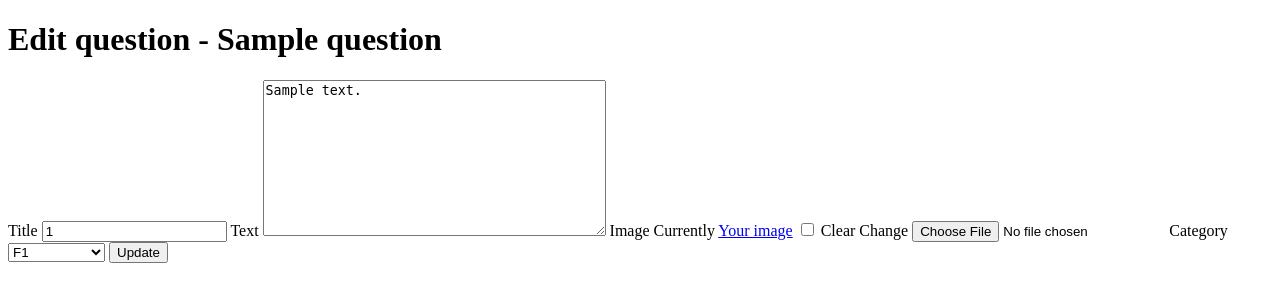
After one commit to wiktorpiela/carsforum, a Django app: page /show-my-questions/1/edit-question/ in a window 1280 px wide. The commit adds this page. Shown: the top 302 px of the page. Run offline with Django 4.2, Linux system fonts and the light colour scheme; a user stored in the database is signed in; tables that the repository leaves empty hold one stand-in row (values such as "Sample post").

Commit message:
show user questions and possibility to edit

```diff
--- /dev/null
+++ b/forumapp/templates/edit_question.html
@@ -0,0 +1,49 @@
+{% extends 'base.html' %}
+
+{% block title %}
+    Editing question - {{my_question.title}}
+{% endblock title %}
+
+{% block content %}
+    <h1>Edit question - {{my_question.title}}</h1>
+    <form action="{% url 'forumapp:edit_question' my_question.id %}" method="post" enctype="multipart/form-data">
+        {% csrf_token %}
+
+        <label for="id_title">Title</label>
+        <input type="text" name="title" value="{{my_question.id}}" maxlength="300" required="" id="id_title">
+
+        <label for="id_desc">Text</label>
+        <textarea name="desc" cols="40" rows="10" required="" id="id_desc">{{my_question.desc}}</textarea>
+
+        {% if my_question.image %}
+            <label for="id_image">Image</label>
+            <label>Currently</label>
+            <a href="{{my_question.image.url}}">Your image</a>
+            <input type="checkbox" name="image-clear" id="image-clear_id">
+            <label for="image-clear_id">Clear</label>
+            <label for="id_image">Change</label>
+            <input type="file" name="image" accept="image/*" id="id_image">
+        {% endif %}
+
+        <label for="id_category">Category</label>
+        <select name="category" id="id_category">
+
+            {% for key, value in my_question.categories %}
+
+                {% if key == my_question.category %}
+                    <option value="{{key}}" selected>{{value}}</option>
+
+                {% else %}
+                    <option value="{{key}}">{{value}}</option>
+
+                {% endif %}
+
+            {% endfor %}
+
+          </select>
+
+        <button type="submit">Update</button>
+
+    </form>
+
+{% endblock content %}
--- a/forumapp/templates/home.html
+++ b/forumapp/templates/home.html
@@ -12,8 +12,8 @@
 
     {% if user.is_authenticated %}
         <a href="{% url 'forumapp:compose_new_question' %}">Create new question</a>
+        <a href="{% url 'forumapp:show_my_questions' %}">My questions</a>
         <a href="#">Liked questions</a>
-        <a href="#">My questions</a>
         <a href="{% url 'accounts:logout_user' %}">Log out</a>
 
     {% else %}
--- a/forumapp/urls.py
+++ b/forumapp/urls.py
@@ -8,4 +8,6 @@ urlpatterns = [
     path("composing-new-question/", views.compose_new_question, name="compose_new_question"),
     path("details/<int:questionID>/", views.question_details, name="question_details"),
     path("details/<int:questionID>/add-answer/", views.add_answer, name="add_answer"),
+    path("show-my-questions/", views.show_my_questions, name="show_my_questions"),
+    path("show-my-questions/<int:questionID>/edit-question/", views.edit_question, name="edit_question"),
 ]
--- a/forumapp/views.py
+++ b/forumapp/views.py
@@ -3,6 +3,7 @@ from .models import Question, Answer
 from .forms import QuestionForm, AnswerForm
 from django.core.mail import EmailMessage
 from django.conf import settings
+from django.contrib.auth.decorators import login_required
 
 def home(request):
     wall = Question.objects.order_by("-create_date")
@@ -26,6 +27,7 @@ def question_details(request, questionID):
 
     return render(request, "question_details.html", {"question":question, "answers":answers})
 
+@login_required
 def compose_new_question(request):
     if request.method == "GET":
         return render(request, "compose_new_question.html")
@@ -40,6 +42,7 @@ def compose_new_question(request):
             message = "Something went wrong, please try again!"
             return render(request, "compose_new_question.html", {"message":message})
 
+@login_required
 def add_answer(request, questionID):
     question = get_object_or_404(Question, pk=questionID)
     if request.method == "GET":
@@ -72,3 +75,23 @@ def add_answer(request, questionID):
         else:
             message = "Something went wrong, please try again!"
             return render(request, "add_answer.html", {"question":question, "message":message})
+
+@login_required
+def show_my_questions(request):
+    my_questions = Question.objects.filter(user=request.user)
+    return render(request, "show_my_questions.html", {"my_questions":my_questions})
+
+@login_required
+def edit_question(request, questionID):
+    my_question = get_object_or_404(Question, pk=questionID, user=request.user)
+    form = QuestionForm(instance=my_question)
+    if request.method == "GET":
+        return render(request, "edit_question.html", {"my_question":my_question, "form":form})
+    else:
+        quest = QuestionForm(request.POST, request.FILES, instance=my_question)
+        if quest.is_valid():
+            quest.save()
+            return render("forumapp:show_my_questions")
+        else:
+            message = "Somethign went wrong, please try again."
+            return render(request, "edit_question.html", {"my_question":my_question, "form":form})
```
Also changed, not shown: forumapp/templates/show_my_questions.html (added, +20 -0 lines).
